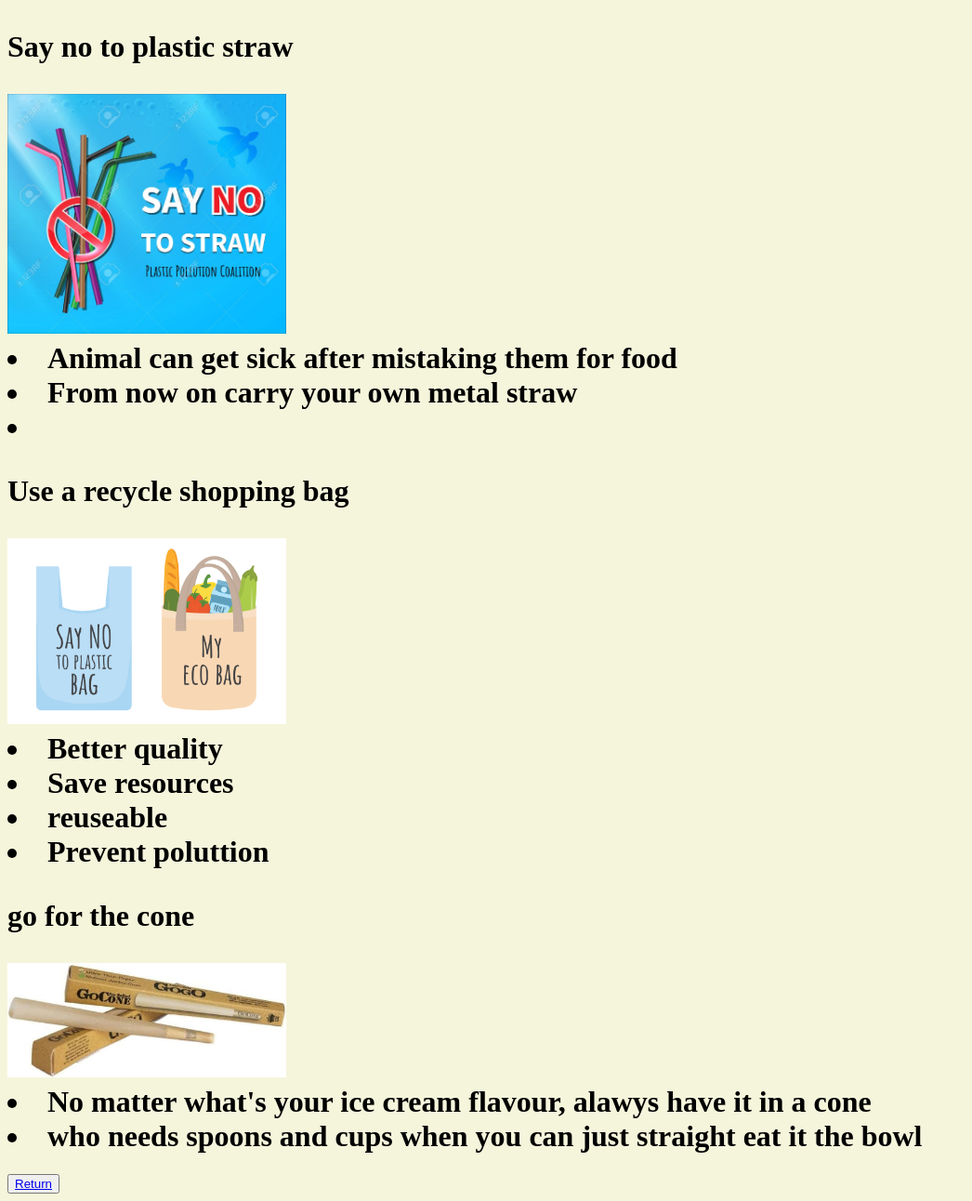
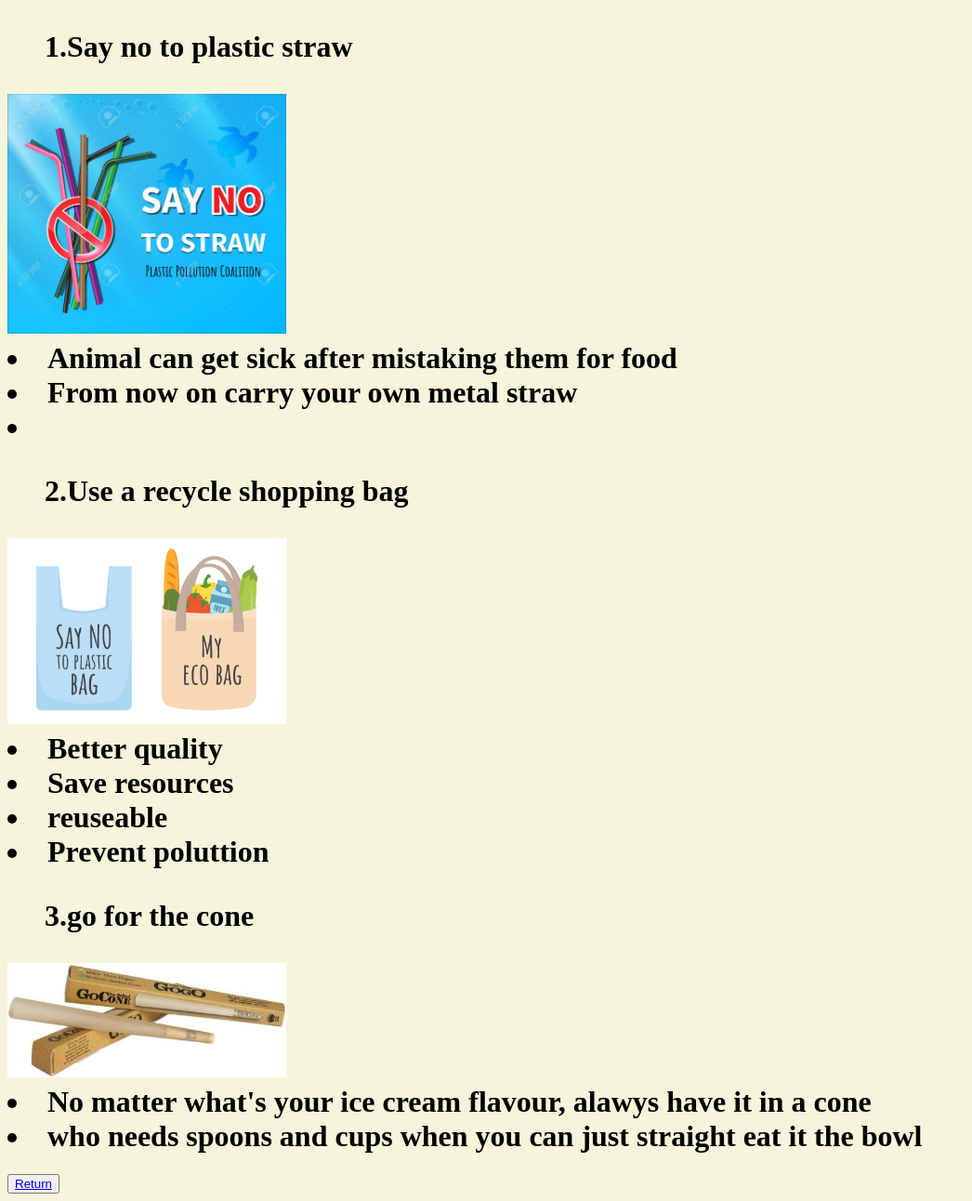
Before and after one commit to Bic-ta/tips, a plain HTML site: page index.html in a window 1280 px wide. Shown: the whole page at 93% size, without its empty margins (0-1046 px from the left). Drawn offline with Linux system fonts and the light colour scheme.

Commit message:
Update index.html

```diff
--- a/index.html
+++ b/index.html
@@ -13,7 +13,7 @@
     </style>
     <h1>
         <strong>
-           <p>Say no to plastic straw<p>
+           <p><ul>1.Say no to plastic straw<p> </ul>
             <style>
                 .plastic-straw{
                     width: 300px;
@@ -23,7 +23,7 @@
             <li> Animal can get sick after mistaking them for food </li>
             <li> From now on carry your own metal straw <li>
 
-            <p> Use a recycle shopping bag <p>
+           <ul><p> 2.Use a recycle shopping bag <p></ul>
                 <style>
                     .recycle-bags{
                         width: 300px;
@@ -35,7 +35,7 @@
             <li>reuseable</li>
             <li> Prevent poluttion </li>
 
-            <p>go for the cone</p>
+            <ul><p>3.go for the cone</p></ul>
                 <style>
                     .cone{
                         width: 300px;
```
